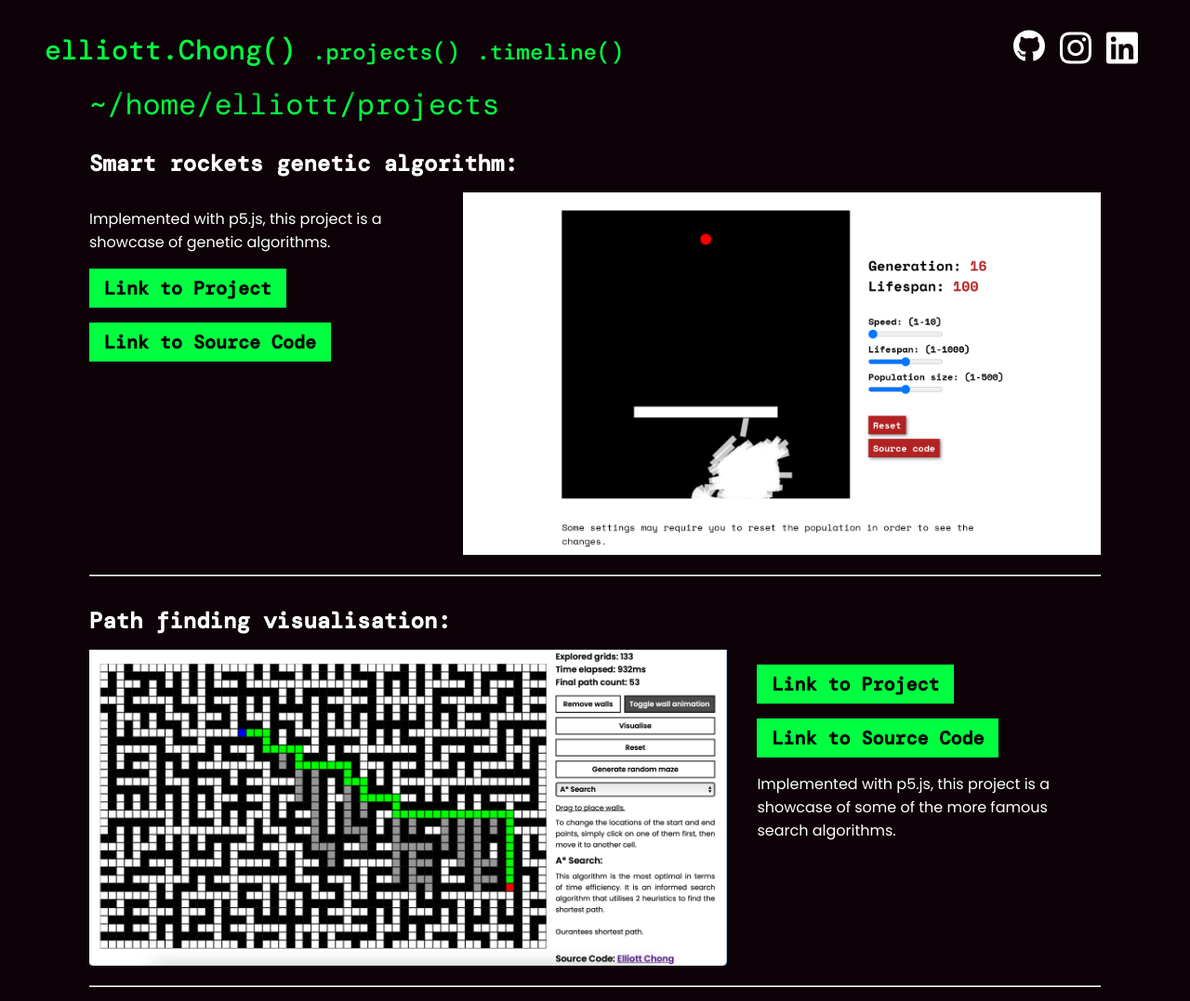
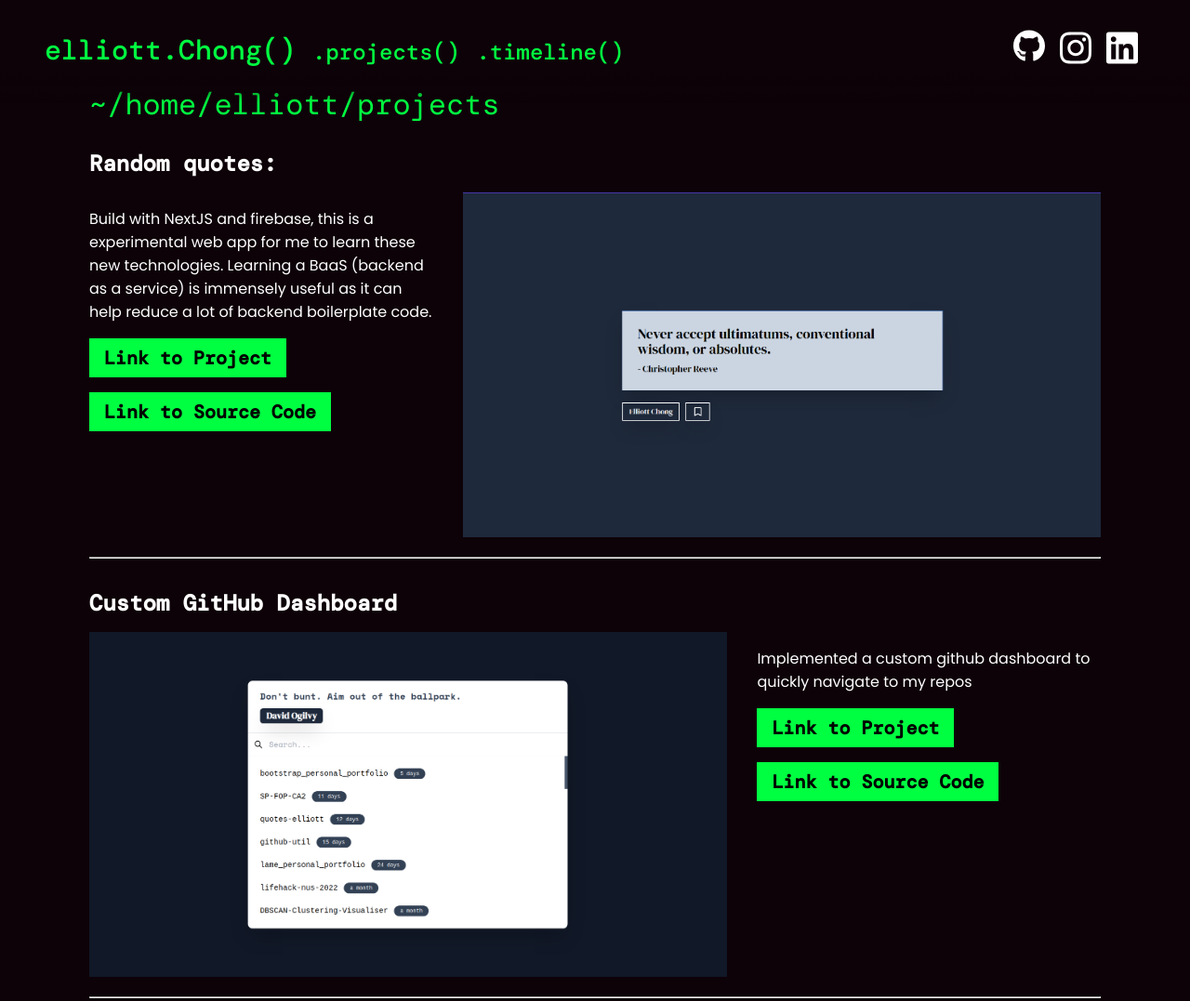
Before and after one commit to Elliott-Chong/lame_personal_portfolio, a plain HTML site: page projects.html in a window 1280 px wide. Shown: the top 1077 px of the page at 93% size. Drawn offline with nearby package versions, Linux system fonts and the light colour scheme; a script that the page names is missing.

Commit message:
added new projects

```diff
--- a/projects.html
+++ b/projects.html
@@ -119,6 +119,80 @@
     <!-- this is the main content projects container -->
     <main id="main-projects-container">
       <h1 class="main-text" id="projects-title">~/home/elliott/projects</h1>
+      <section class="project-wrapper">
+        <div class="title-div">
+          <h2 class="projects-text">Random quotes:</h2>
+        </div>
+
+        <div class="project-content img-wrapper">
+          <div class="quarter-div">
+            <p class="desc">
+              Build with NextJS and firebase, this is a experimental web app for
+              me to learn these new technologies. Learning a BaaS (backend as a
+              service) is immensely useful as it can help reduce a lot of
+              backend boilerplate code.
+            </p>
+            <a
+              class="btn"
+              href="https://quotes-elliott.vercel.app/"
+              target="_blank"
+              rel="noopener noreferrer"
+            >
+              Link to Project
+            </a>
+            <a
+              class="btn"
+              href="https://github.com/elliott-chong/quotes-elliott"
+              target="_blank"
+              rel="noopener noreferrer"
+            >
+              Link to Source Code
+            </a>
+          </div>
+          <figure class="img-div three-quarter-div">
+            <img src="./images/quotes-elliott.png" alt="smart rockets" />
+          </figure>
+        </div>
+      </section>
+
+      <br />
+      <hr />
+      <section class="project-wrapper">
+        <div class="title-div">
+          <h2 class="projects-text">Custom GitHub Dashboard</h2>
+        </div>
+
+        <div class="project-content img-wrapper">
+          <figure class="img-div three-quarter-div">
+            <img src="./images/github-util.png" alt="github-util" />
+          </figure>
+          <div class="quarter-div">
+            <p class="desc">
+              Implemented a custom github dashboard to quickly navigate to my
+              repos
+            </p>
+            <a
+              class="btn"
+              href="https://github.elliottchong.com"
+              target="_blank"
+              rel="noopener noreferrer"
+            >
+              Link to Project
+            </a>
+            <a
+              class="btn"
+              href="https://github.com/elliott-chong/github-util"
+              target="_blank"
+              rel="noopener noreferrer"
+            >
+              Link to Source Code
+            </a>
+          </div>
+        </div>
+      </section>
+
+      <br />
+      <hr />
       <section class="project-wrapper">
         <div class="title-div">
           <h2 class="projects-text">Smart rockets genetic algorithm:</h2>
```
Also changed, not shown: images/github-util.png (added), images/quotes-elliott.png (added).
